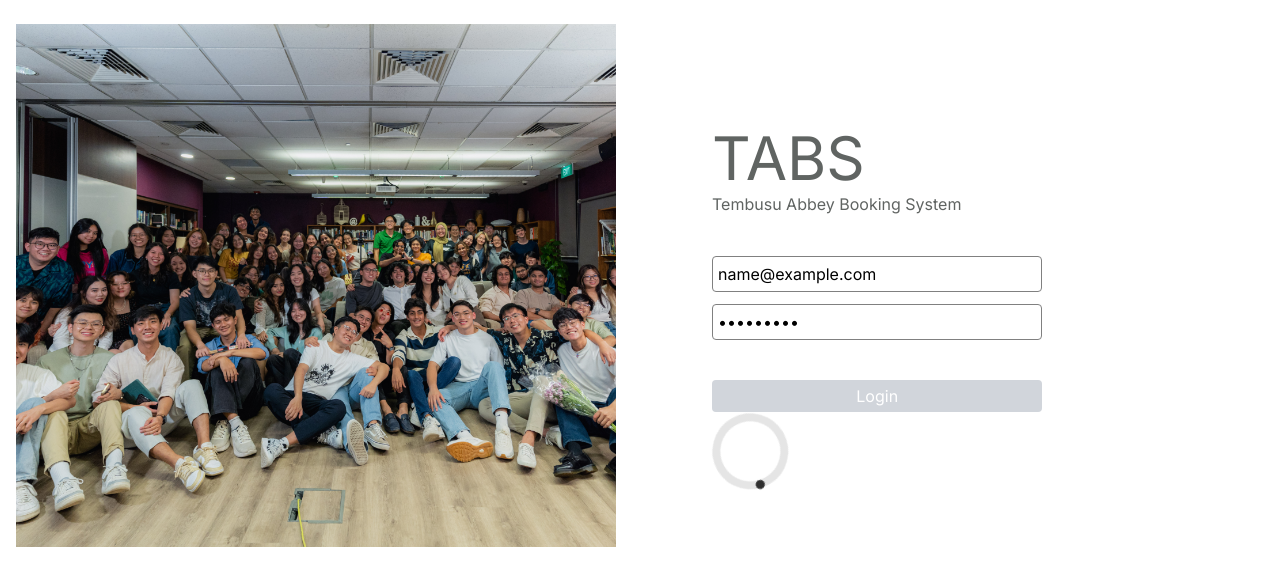
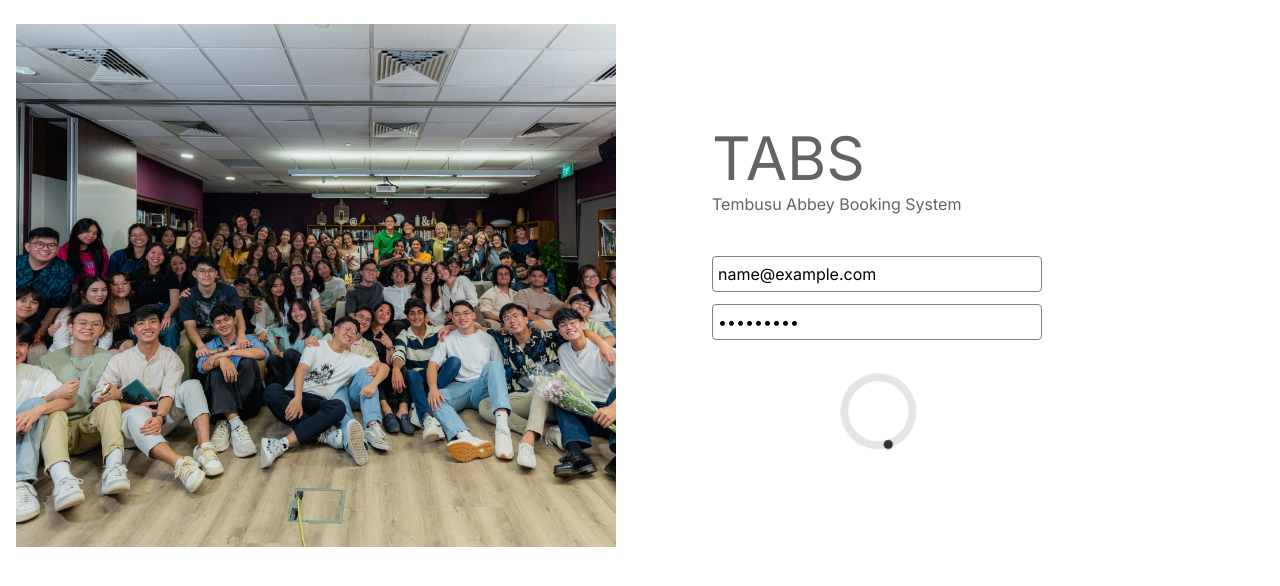
Before and after one commit to ignatiusoey09/TABS, a Next.js app in the folder client/: page / in a window 1280 px wide. Both pictures are taken after typing "name@example.com", "Sample123" into the empty fields and a click on the button "Login". Shown: the top 586 px of the page. Built offline with nearby package versions, Linux system fonts and the light colour scheme; no server answers.

Commit message:
fixed loading spinner not being properly aligned

```diff
--- a/client/src/app/page.tsx
+++ b/client/src/app/page.tsx
@@ -17,7 +17,12 @@ export default function Home() {
     await login(formData);
   }
 
+  //styling input boxes when error occurs
   const styling = error ? "border-2 border-red-400" : "border-1";
+
+  //styling for form element
+  const form_style_lg = "lg:grow-0 lg:mt-[10%] lg:items-start lg:w-[600px]";
+  const form_style = `grow flex flex-col mt-[60%] items-center ${form_style_lg}`;
 
   return (
     <div className="flex flex-row">
@@ -31,13 +36,12 @@ export default function Home() {
             <input type="password" name="password" className={styling} placeholder="Password:"  required/>
           </div>
         <button
-          className="bg-tembu-lightgreen rounded text-white mt-10 w-[60%] lg:w-[70%] disabled:bg-gray-300"
+          className={`${isLoading ? 'hidden' : 'visible'} bg-tembu-lightgreen rounded text-white mt-10 w-[60%] lg:w-[70%]`}
           type="submit"
-          disabled={isLoading}
         >
           Login
         </button>
-        <MoonLoader loading={isLoading} />
+        <MoonLoader className="mt-8 lg:mx-32" loading={isLoading} />
       </form>
     </div>
   );
```
